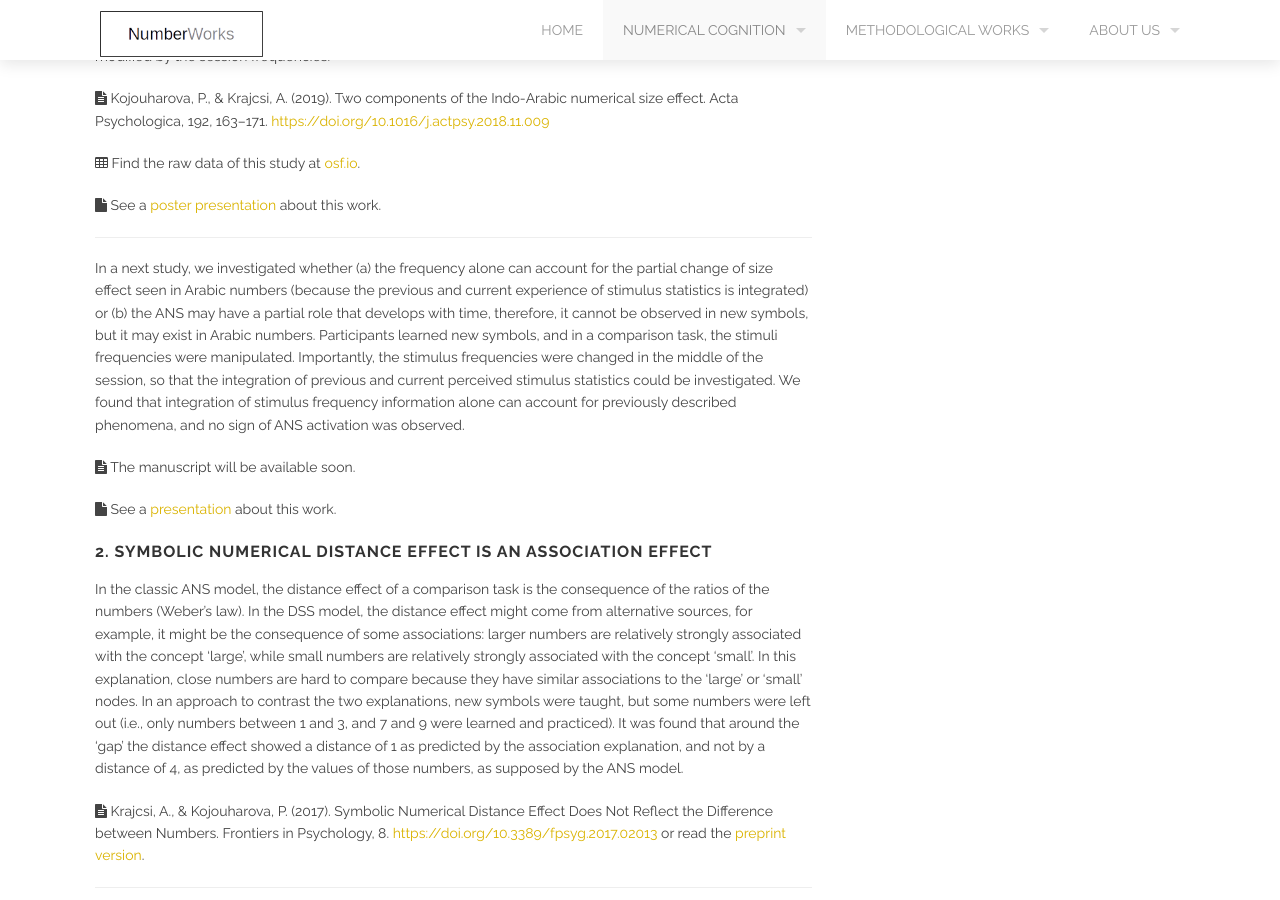
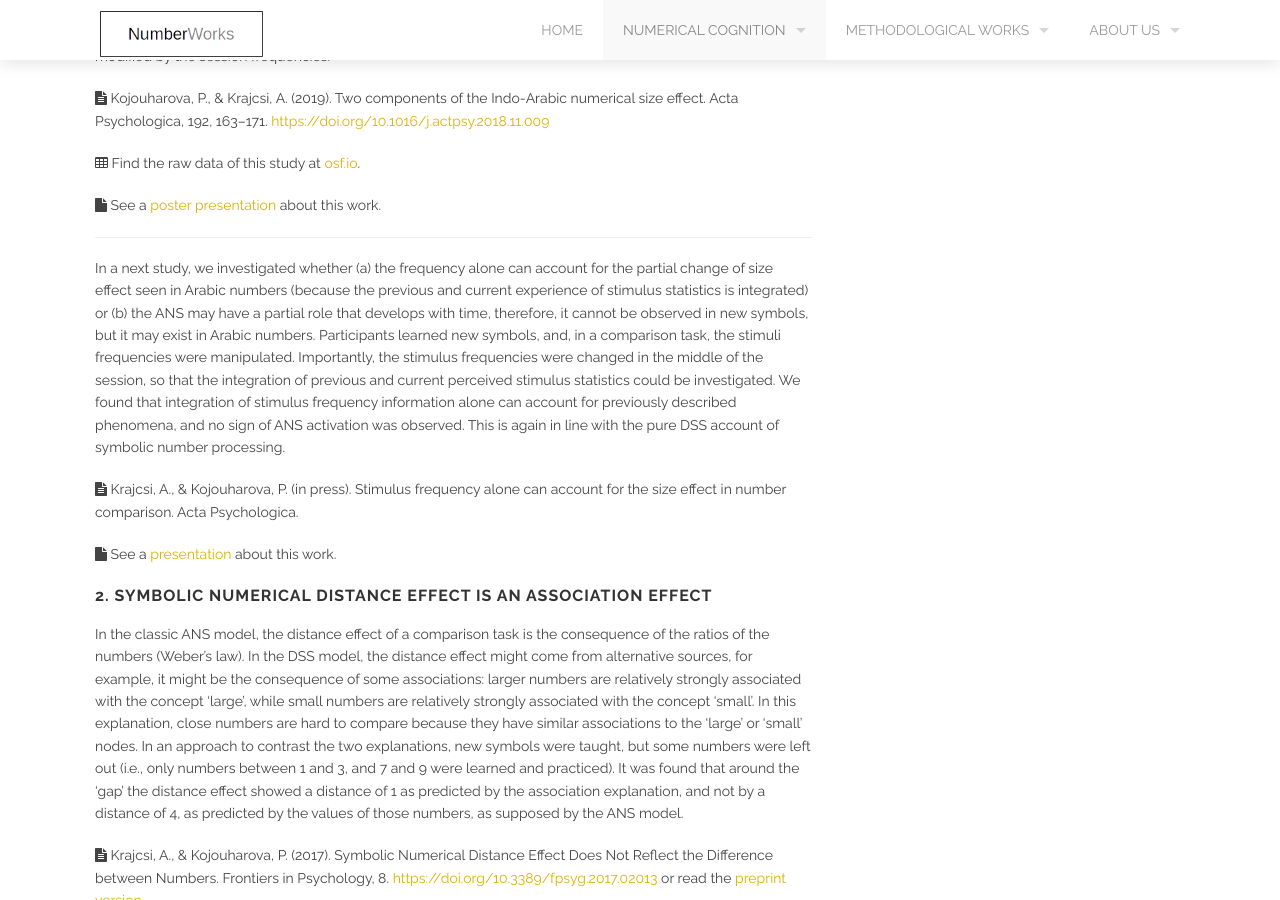
Before and after one commit to theNumberWorks/numberworks_website, a Jekyll site: the page built from discrete_semantic_system.md, in a window 1280 px wide and 900 px high, scrolled down 2079 px. Built offline with Jekyll 4.4.1, drawn with Linux system fonts in a browser that asks for light colours.

Commit message:
Update discrete_semantic_system.md

```diff
--- a/discrete_semantic_system.md
+++ b/discrete_semantic_system.md
@@ -50,9 +50,9 @@ In a follow-up work, we investigated whether the size effect can be changed in I
 
 ---
 
-In a next study, we investigated whether (a) the frequency alone can account for the partial change of size effect seen in Arabic numbers (because the previous and current experience of stimulus statistics is integrated) or (b) the ANS may have a partial role that develops with time, therefore, it cannot be observed in new symbols, but it may exist in Arabic numbers. Participants learned new symbols, and in a comparison task, the stimuli frequencies were manipulated. Importantly, the stimulus frequencies were changed in the middle of the session, so that the integration of previous and current perceived stimulus statistics could be investigated. We found that integration of stimulus frequency information alone can account for previously described phenomena, and no sign of ANS activation was observed.
+In a next study, we investigated whether (a) the frequency alone can account for the partial change of size effect seen in Arabic numbers (because the previous and current experience of stimulus statistics is integrated) or (b) the ANS may have a partial role that develops with time, therefore, it cannot be observed in new symbols, but it may exist in Arabic numbers. Participants learned new symbols, and, in a comparison task, the stimuli frequencies were manipulated. Importantly, the stimulus frequencies were changed in the middle of the session, so that the integration of previous and current perceived stimulus statistics could be investigated. We found that integration of stimulus frequency information alone can account for previously described phenomena, and no sign of ANS activation was observed. This is again in line with the pure DSS account of symbolic number processing.
 
-<i class='fa fa-file-text'></i> The manuscript will be available soon.
+<i class='fa fa-file-text'></i> Krajcsi, A., & Kojouharova, P. (in press). Stimulus frequency alone can account for the size effect in number comparison. Acta Psychologica.
 
 <i class='fa fa-file'></i> See a [presentation](https://docs.google.com/presentation/d/1szrjgqDrMSsrdZrAeDRLK_3D7YQvguEUa9aZ5_KPdq0/edit?usp=sharing) about this work.
 
```
